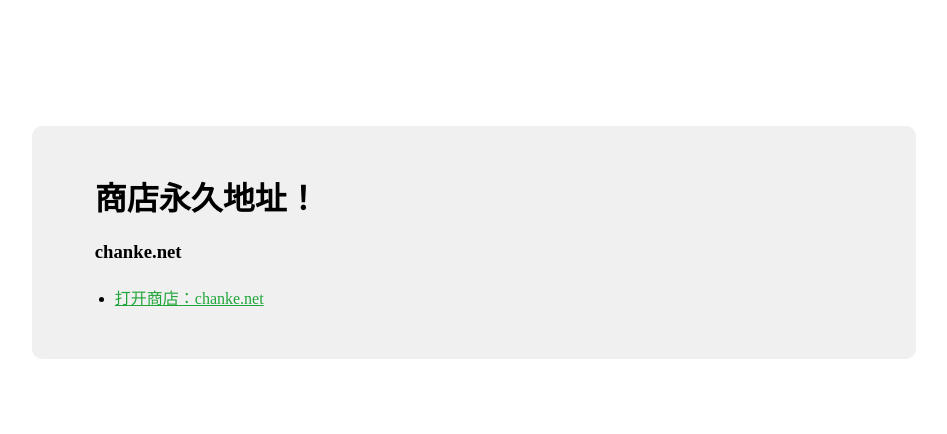
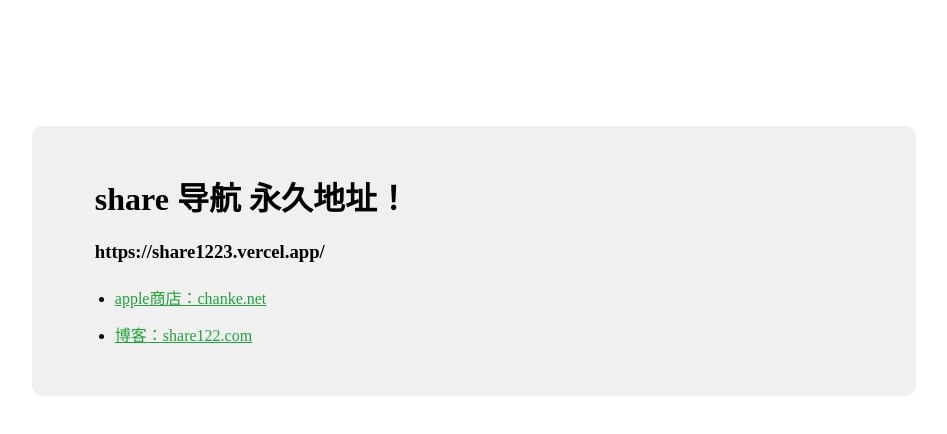
Before and after one commit to share12233/home, a plain HTML site: page index.html in a window 1280 px wide. Shown: the whole page, without its empty margins (166-1113 px from the left). Drawn offline with Linux system fonts and the light colour scheme.

Commit message:
Update index.html

```diff
--- a/index.html
+++ b/index.html
@@ -27,10 +27,12 @@
 </head>
 <body>
     <div class="container">
-        <h1>商店永久地址！</h1>
-        <h3>chanke.net</h3>
+        <h1>share 导航 永久地址！</h1>
+        <h3>https://share1223.vercel.app/</h3>
         <ul>
-            <li><a href="http://chanke.net" target="_blank" class="btn btn-info">打开商店：chanke.net</a></li>
+            <li><a href="http://chanke.net" target="_blank" class="btn btn-info">apple商店：chanke.net</a></li>
+
+            <li><a href="http://share122.com" target="_blank" class="btn btn-info">博客：share122.com</a></li>
         </ul>
     </div>
 </body>
```
